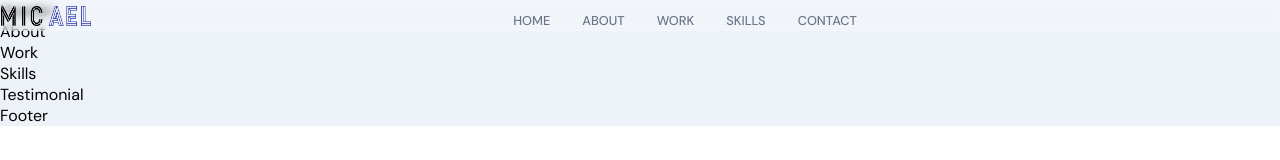
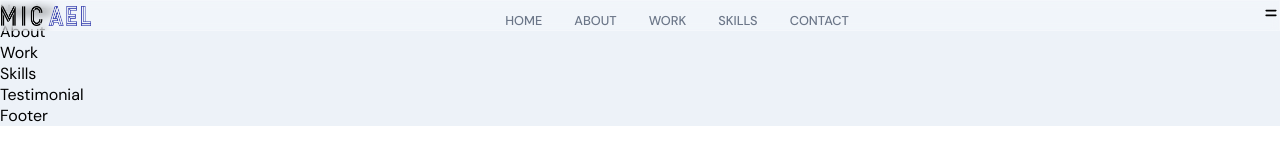
Before and after one commit to MustafaPaigeer/my_portfolio, a React (Create React App) app in the folder frontend_react/: page / in a window 1280 px wide. Shown: the top 160 px of the page. Built offline with nearby package versions, Linux system fonts and the light colour scheme.

Commit message:
add animation to navbar with motion frame

```diff
--- a/frontend_react/src/components/Navbar/Navbar.jsx
+++ b/frontend_react/src/components/Navbar/Navbar.jsx
@@ -1,21 +1,42 @@
-import React from 'react';
+import React, { useState } from 'react';
 import './Navbar.scss';
 import { images } from '../../constants';
+import { HiMenuAlt4, HiX } from 'react-icons/hi';
+import { motion } from 'framer-motion';
 
 const Navbar = () => {
+  const [toggle, settoggle] = useState(false);
   return (
     <nav className='app__navbar'>
-    <div className='app__navbar-logo'>
-      <img src={images.logo} alt="logo" />
+      <div className='app__navbar-logo'>
+        <img src={images.logo} alt="logo" />
       </div>
       <ul className='app__navbar-links'>
-        {['home', 'about', 'work', 'skills', 'contact'].map((item)=> (
+        {['home', 'about', 'work', 'skills', 'contact'].map((item) => (
           <li className='app__flex p-text' key={`link-${item}`}>
             <div />
             <a href={`#${item}`}>{item}</a>
           </li>
         ))}
       </ul>
+
+      <div className='app__navbar-menue'>
+        <HiMenuAlt4 onClick={() => setToggle(true)} />
+
+        {toggle && (
+          <motion.div
+            whileInView={{ x: [300, 0] }}
+            transition={{ duration: 0.85, ease: 'easeOut' }}>
+            <HiX onClick={() => settoggle(false)} />
+            {['home', 'about', 'work', 'skills', 'contact'].map((item) => (
+              <li key={item}>
+                <a href={`#${item}`} onClick={() => settoggle(false)}>{item}</a>
+              </li>
+            ))}
+
+          </motion.div>
+        )}
+      </div>
     </nav>
   )
 }
```
